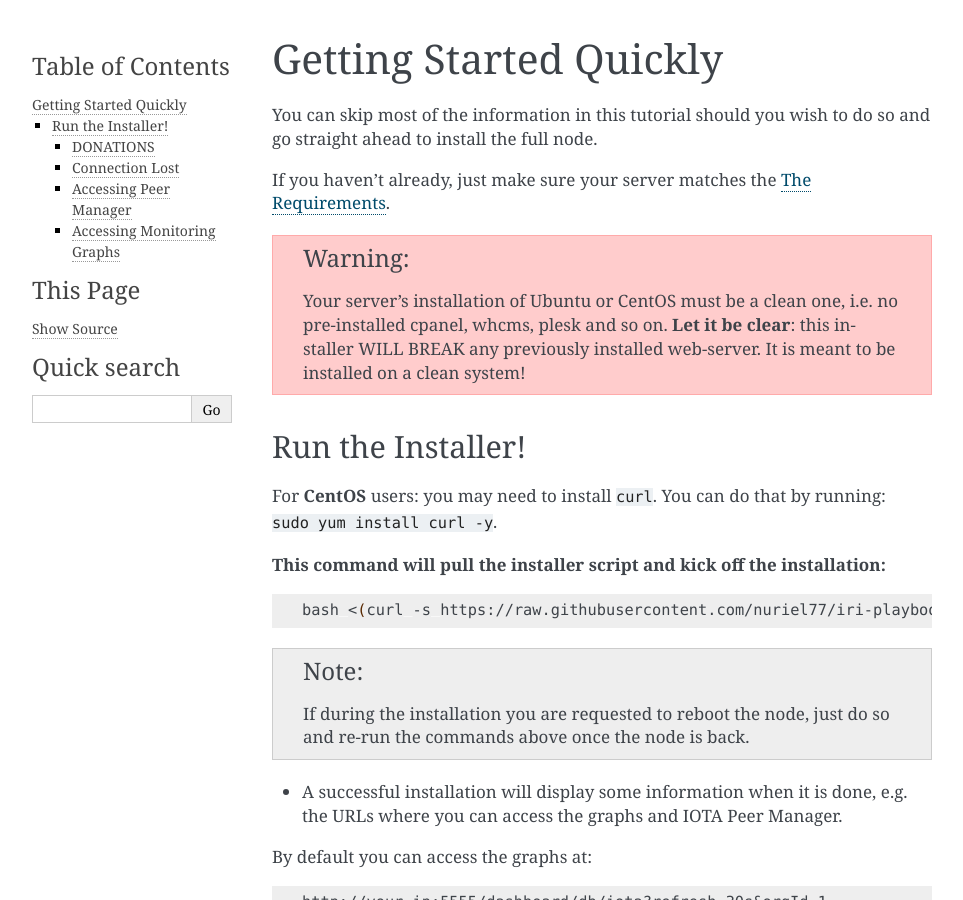
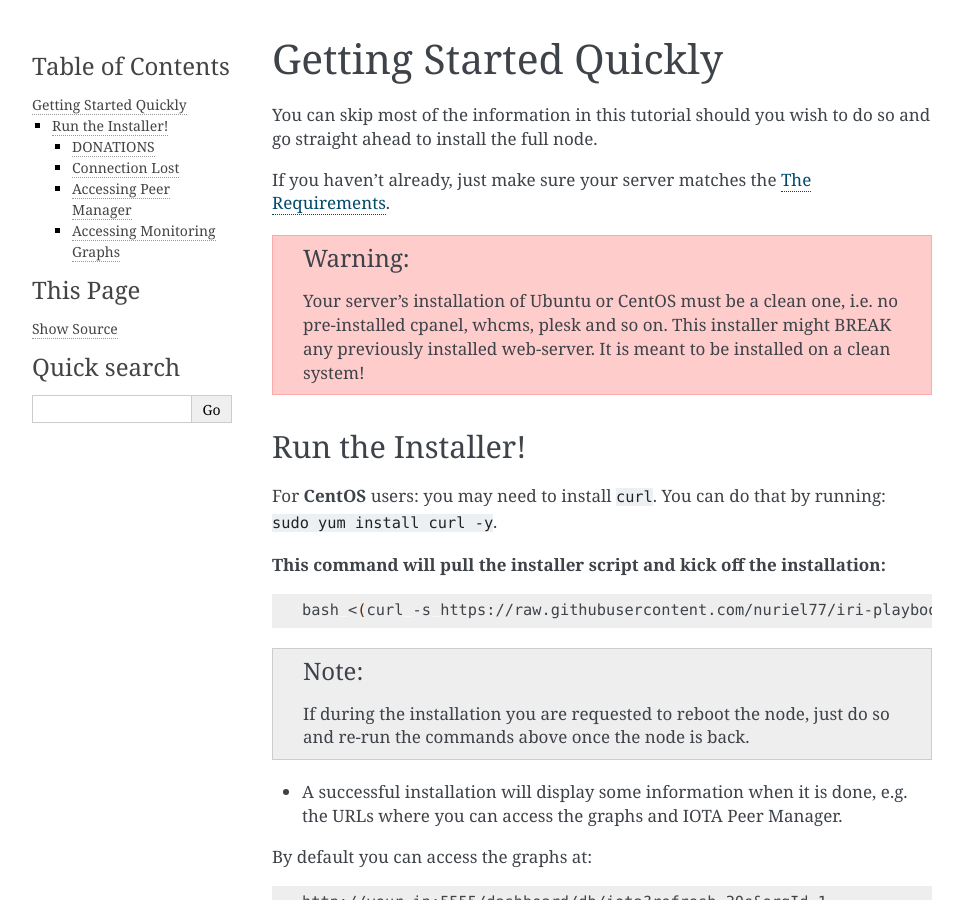
Before and after one commit to nuriel77/iri-playbook, a Sphinx documentation site: the page built from docs/getting-started-quickly.rst, in a window 1280 px wide and 900 px high. Shown: the whole window, without its empty margins (148-1111 px from the left). Built offline with Sphinx 7.4.7, drawn with Linux system fonts in a browser that asks for light colours.

Commit message:
Updated doc

```diff
--- a/docs/getting-started-quickly.rst
+++ b/docs/getting-started-quickly.rst
@@ -12,7 +12,7 @@ If you haven't already, just make sure your server matches the :ref:`requirement
 .. warning::
 
    Your server's installation of Ubuntu or CentOS must be a clean one, i.e. no pre-installed cpanel, whcms, plesk and so on.
-   **Let it be clear**: this installer WILL BREAK any previously installed web-server. It is meant to be installed on a clean system!
+   This installer might BREAK any previously installed web-server. It is meant to be installed on a clean system!
 
 
 Run the Installer!
```
